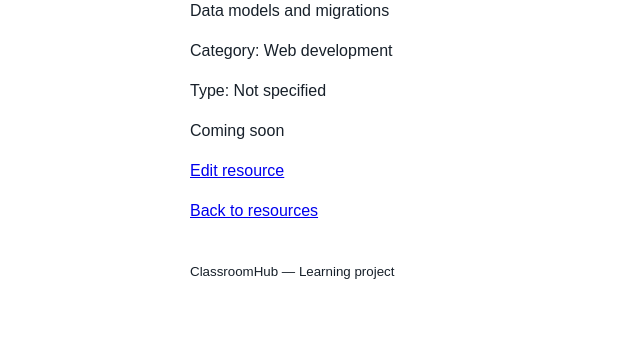
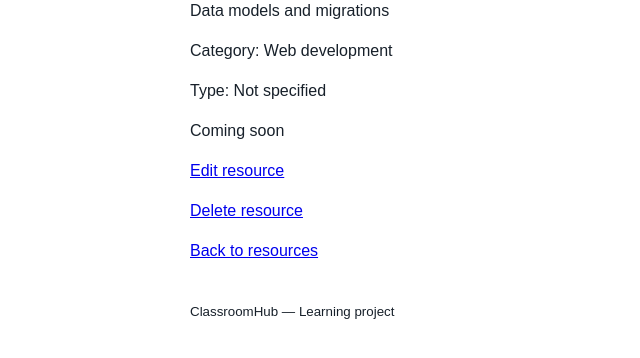
Before and after one commit to julara209/Laboratorios-Python, a Django app: page /resources/3/ in a window 1280 px wide. Shown: the part 253-611 px from the top of the page, without its empty margins (0-640 px from the left). Run offline with Django 5.2, Linux system fonts and the light colour scheme; the visitor is signed in with stand-in values (Sample User, id 1); data comes from the database, SQL or seed files in the repository.

Commit message:
feat: add resource delete view and confirmation

```diff
--- a/laboratorio-06-07-08-09/classroom-hub/pages/templates/pages/resource_detail.html
+++ b/laboratorio-06-07-08-09/classroom-hub/pages/templates/pages/resource_detail.html
@@ -24,6 +24,14 @@
         </p>
     {% endif %}
 
+    {% if perms.pages.delete_resource %}
+        <p>
+            <a href="{% url 'pages:resource-delete' resource.pk %}">
+                Delete resource
+            </a>
+        </p>
+    {% endif %}
+
     <p>
         <a href="{% url 'pages:resources' %}">Back to resources</a>
     </p>
--- a/laboratorio-06-07-08-09/classroom-hub/pages/urls.py
+++ b/laboratorio-06-07-08-09/classroom-hub/pages/urls.py
@@ -42,4 +42,9 @@ urlpatterns = [
         views.ResourceUpdateView.as_view(),
         name="resource-update",
     ),
+        path(
+        "resources/<int:pk>/delete/",
+        views.ResourceDeleteView.as_view(),
+        name="resource-delete",
+    ),
 ]
--- a/laboratorio-06-07-08-09/classroom-hub/pages/views.py
+++ b/laboratorio-06-07-08-09/classroom-hub/pages/views.py
@@ -6,8 +6,12 @@ from django.contrib.auth.mixins import (
 )
 from django.shortcuts import redirect, render
 from django.urls import reverse_lazy
-from django.views.generic import CreateView, DetailView
-
+from django.views.generic import (
+    CreateView,
+    DeleteView,
+    DetailView,
+    UpdateView,
+)
 from .forms import ResourceForm
 from .models import Resource
 
@@ -104,3 +108,13 @@ class ResourceUpdateView(
     template_name = "pages/resource_form.html"
     permission_required = "pages.change_resource"
     success_url = reverse_lazy("pages:resources")
+
+class ResourceDeleteView(
+    LoginRequiredMixin,
+    PermissionRequiredMixin,
+    DeleteView,
+):
+    model = Resource
+    template_name = "pages/resource_confirm_delete.html"
+    permission_required = "pages.delete_resource"
+    success_url = reverse_lazy("pages:resources")
```
Also changed, not shown: laboratorio-06-07-08-09/classroom-hub/pages/templates/pages/resource_confirm_delete.html (added, +25 -0 lines).
